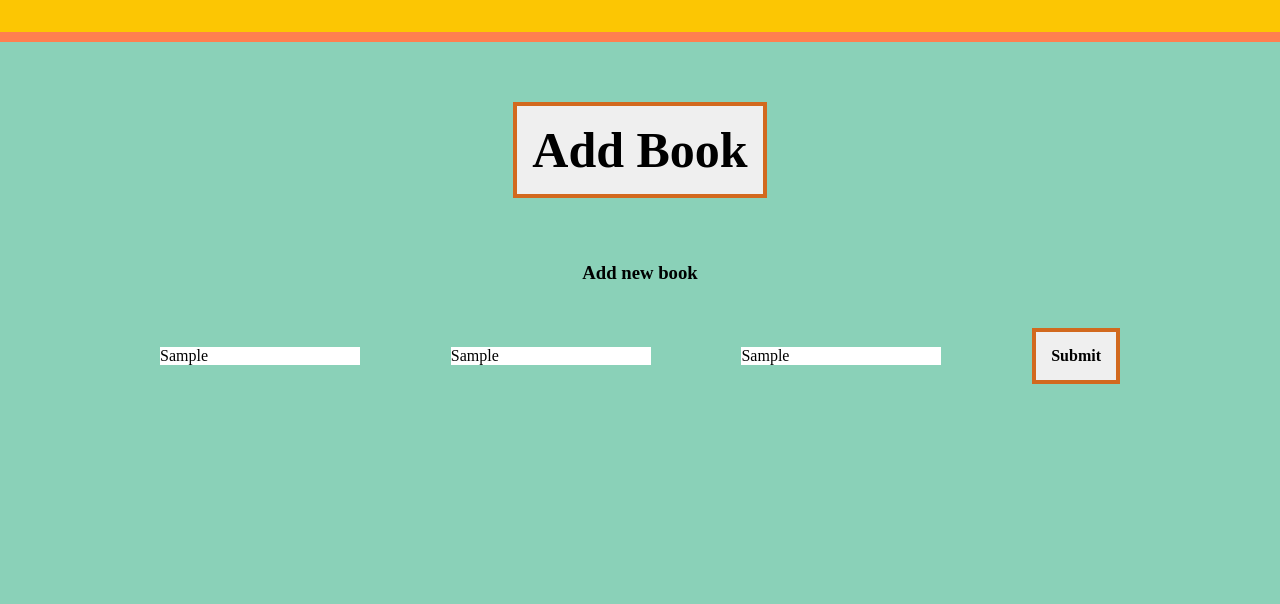
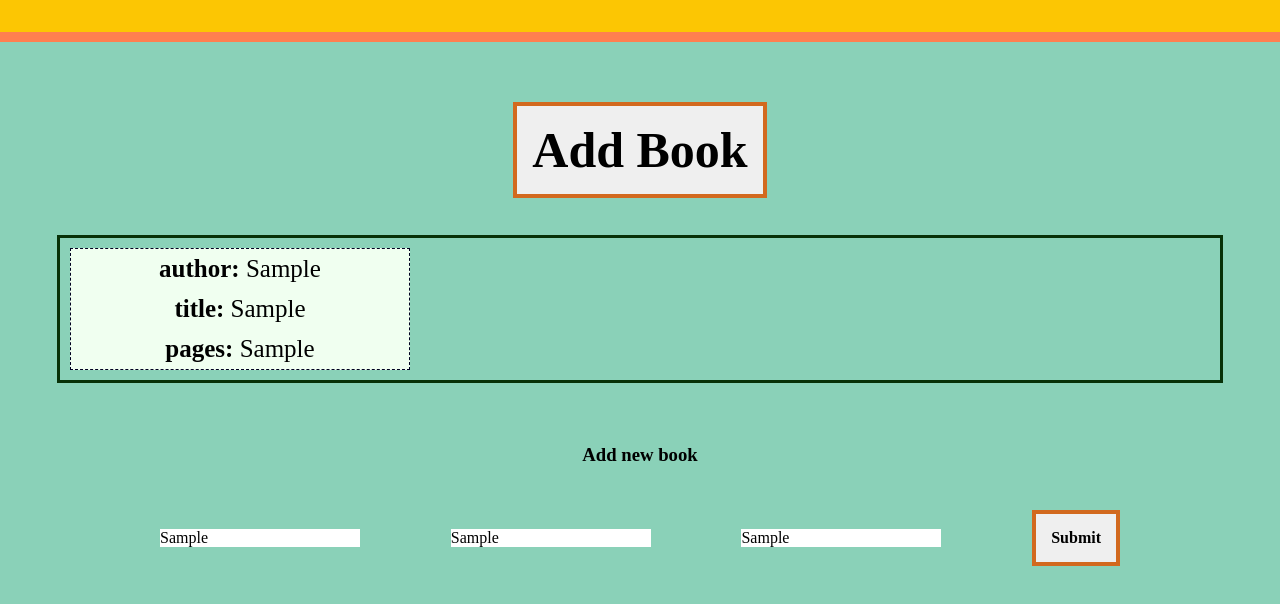
Before and after one commit to GregIven/Odin-Library, a plain HTML site: page index.html in a window 1280 px wide. Both pictures are taken after typing "Sample", "Sample", "Sample" into the empty fields and a click on the button "Add Book". Shown: the part 148-752 px from the top of the page. Drawn offline with Linux system fonts and the light colour scheme.

Commit message:
added to script: add book (grid and card styled)

```diff
--- a/index.html
+++ b/index.html
@@ -17,7 +17,7 @@
         </div>
         <div class="main-container">
             <button class="btn btn-add btn-large" id="addBookBtn">Add Book</button>
-            <div class="books grid" id="booksGrid"></div>
+            <div class="books-grid" id="booksGrid"></div>
             <div class="input-form" id="booksForm">
                 <h3 class="add-book-header" id="addBookHeader">Add new book</h3>
                 <form class="add-book-footer" id="addBookForm">
--- a/script.js
+++ b/script.js
@@ -1,4 +1,4 @@
-const titleInput = document.getElementById("authorInput");
+const titleInput = document.getElementById("titleInput");
 const authorInput = document.getElementById("authorInput");
 const pagesInput = document.getElementById("pagesInput")
 
@@ -9,13 +9,14 @@ addBookBtn.addEventListener('click', () => addBookToLibrary());
 
 let myLibrary = [];
 
-
-
 function Book(author, title, pages) {
     this.author = author;
     this.title = title;
     this.pages = pages;
 }
+
+const bookProps = Object.getOwnPropertyNames(new Book());
+console.log(bookProps)
 
 function addBookToLibrary() {
     let titleOf = titleInput.value;
@@ -25,5 +26,21 @@ function addBookToLibrary() {
     let bookEntry = new Book(authorOf, titleOf, pagesOf);
 
     myLibrary.push(bookEntry);
+    updateGrid(bookEntry)
     console.log(myLibrary)
 }
+
+function updateGrid(latestBook) {
+    let bookGrid = document.getElementById('booksGrid');
+    let gridItem = document.createElement('div');
+    gridItem.classList.add('book-card');
+
+
+    for (let i = 0; i < bookProps.length; i++) {
+        let pTag = document.createElement('p1');
+        pTag.innerHTML =`<strong>${bookProps[i]}:</strong> ${latestBook[bookProps[i]]}\n`;
+        gridItem.append(pTag);
+    }
+
+    bookGrid.append(gridItem);
+}
--- a/styles.css
+++ b/styles.css
@@ -38,7 +38,7 @@ input[type='number'] {
 .header-container {
     background-color: #fcc603;
     border-bottom: 10px solid coral;
-    max-width: auto;
+    max-width: 100%;
 }
 
 .header-flexbox {
@@ -63,7 +63,7 @@ input[type='number'] {
 /* MAIN */
 
 .main-container {
-    max-width: auto;
+    max-width: 100%;
     text-align: center;
     align-items: center;
     margin: 60px
@@ -74,8 +74,27 @@ input[type='number'] {
     grid-template-columns: repeat(3, 1fr);
     grid-gap: 40px;
     margin-top: 40px;
+    margin-bottom: 20px;
+    outline: rgb(8, 49, 8) solid 3px;
 
     min-height: 120px;
+}
+
+.book-card {
+    border: thin dashed #000120;
+    margin: 10px;
+    background-color: honeydew;
+
+    display: flex;
+    align-content: space-between;
+    align-items: center;
+    flex-direction: column;
+}
+
+p1 {
+    font-family: 'Gill Sans Extrabold';
+    font-weight: 1200;
+    font-size: 25px;
 }
 
 .input-form {
```
